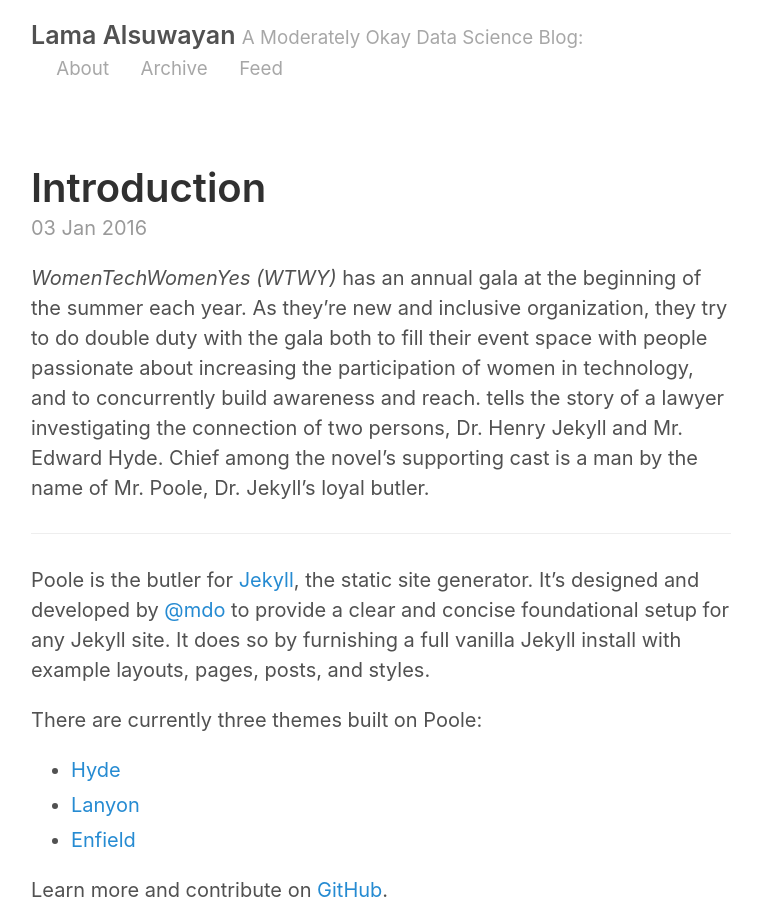
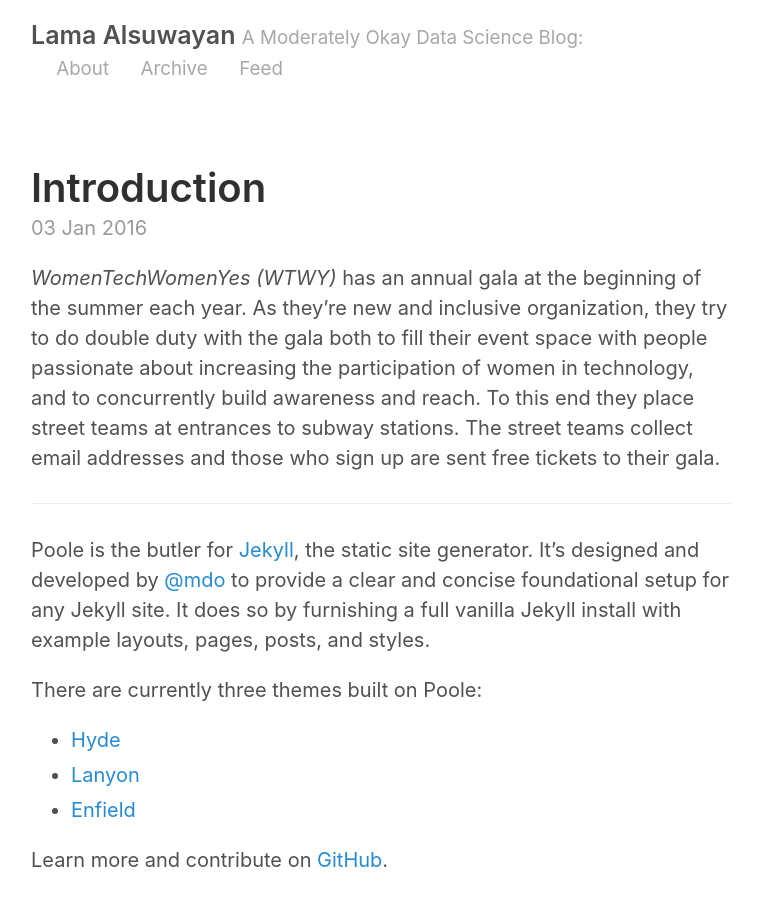
Before and after one commit to LamaM13/LamaM13.github.io, a Jekyll site: the page built from _posts/2016-01-03-introduction.md, in a window 1280 px wide and 900 px high. Shown: the whole window, without its empty margins (259-1019 px from the left). Built offline with Jekyll 4.4.1, drawn with Linux system fonts in a browser that asks for light colours.

Commit message:
Editing the introduction for third time

```diff
--- a/_posts/2016-01-03-introduction.md
+++ b/_posts/2016-01-03-introduction.md
@@ -3,7 +3,7 @@ layout: post
 title: Introduction
 ---
 
-*WomenTechWomenYes (WTWY)* has an annual gala at the beginning of the summer each year. As they’re new and inclusive organization, they try to do double duty with the gala both to fill their event space with people passionate about increasing the participation of women in technology, and to concurrently build awareness and reach. tells the story of a lawyer investigating the connection of two persons, Dr. Henry Jekyll and Mr. Edward Hyde. Chief among the novel's supporting cast is a man by the name of Mr. Poole, Dr. Jekyll's loyal butler.
+*WomenTechWomenYes (WTWY)* has an annual gala at the beginning of the summer each year. As they’re new and inclusive organization, they try to do double duty with the gala both to fill their event space with people passionate about increasing the participation of women in technology, and to concurrently build awareness and reach. To this end they place street teams at entrances to subway stations. The street teams collect email addresses and those who sign up are sent free tickets to their gala.
 
 -----
 
```
